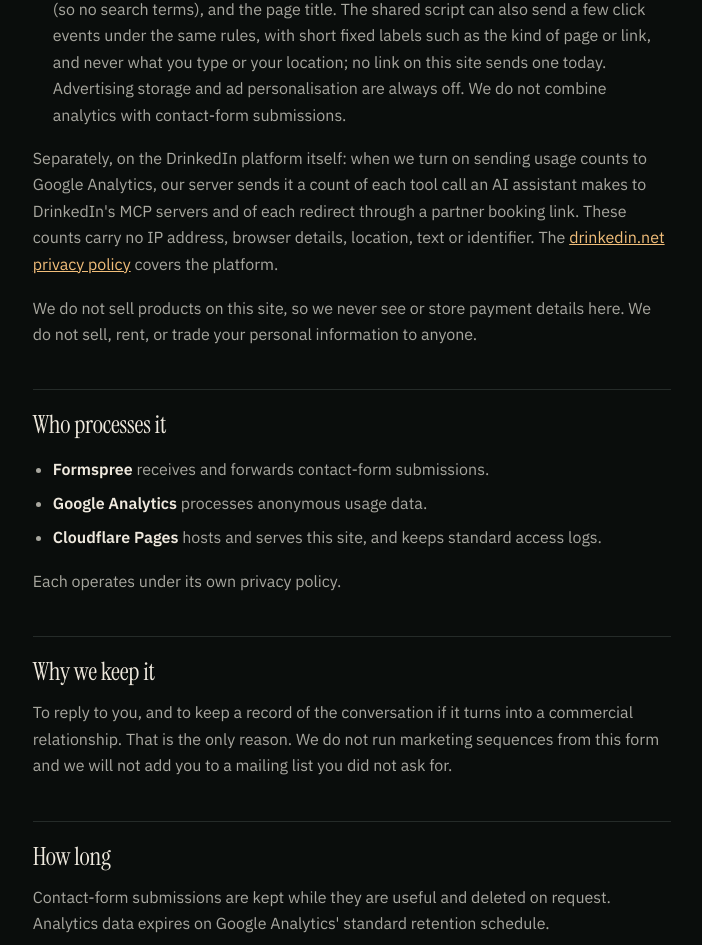
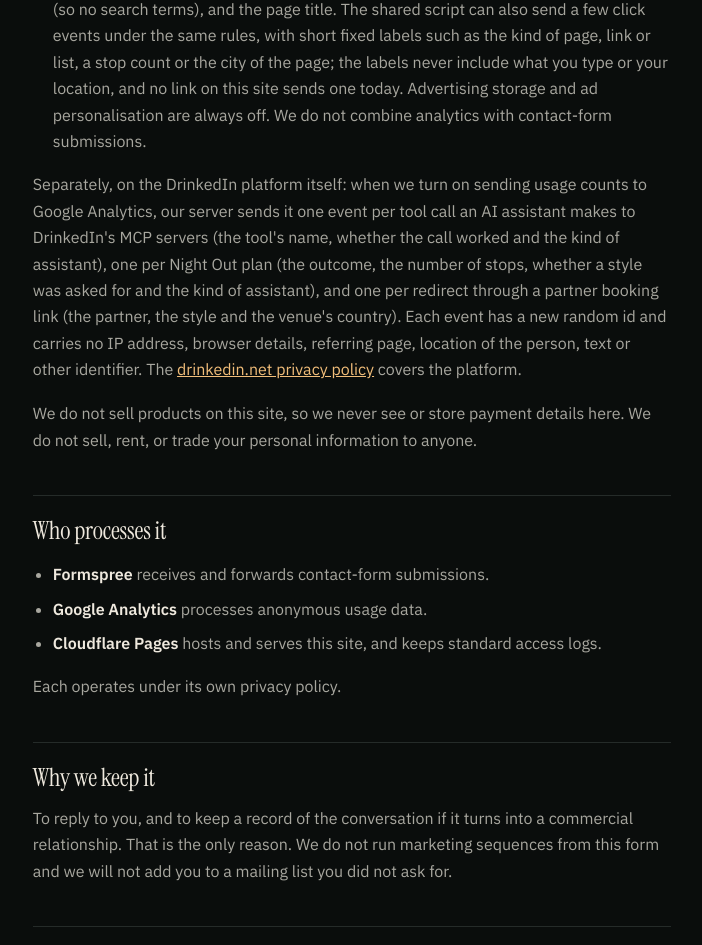
Before and after one commit to haim-barad/business.drinkedin.net-static, a website built with Vite: page src/privacy.html in a window 1280 px wide. Shown: the part 853-1798 px from the top of the page, without its empty margins (288-990 px from the left). Built offline with nearby package versions, Linux system fonts and the light colour scheme.

Commit message:
review fix: privacy names exactly what each server-side GA4 event carries; click-event labels mirror drinkedin.net (SWE-1832)

```diff
--- a/src/privacy.html
+++ b/src/privacy.html
@@ -132,18 +132,23 @@
                     both cut before any &ldquo;?&rdquo; or &ldquo;#&rdquo; (so no search
                     terms), and the page title. The shared script can also send a few
                     click events under the same rules, with short fixed labels such as
-                    the kind of page or link, and never what you type or your location;
-                    no link on this site sends one today. Advertising storage and ad
+                    the kind of page, link or list, a stop count or the city of the page;
+                    the labels never include what you type or your location, and no link
+                    on this site sends one today. Advertising storage and ad
                     personalisation are always off. We do not combine analytics with
                     contact-form submissions.
                 </li>
             </ul>
             <p>
                 Separately, on the DrinkedIn platform itself: when we turn on sending
-                usage counts to Google Analytics, our server sends it a count of each
-                tool call an AI assistant makes to DrinkedIn's MCP servers and of each
-                redirect through a partner booking link. These counts carry no IP
-                address, browser details, location, text or identifier. The
+                usage counts to Google Analytics, our server sends it one event per tool
+                call an AI assistant makes to DrinkedIn's MCP servers (the tool's name,
+                whether the call worked and the kind of assistant), one per Night Out
+                plan (the outcome, the number of stops, whether a style was asked for and
+                the kind of assistant), and one per redirect through a partner booking
+                link (the partner, the style and the venue's country). Each event has a
+                new random id and carries no IP address, browser details, referring page,
+                location of the person, text or other identifier. The
                 <a href="https://drinkedin.net/privacy" target="_blank" rel="noopener noreferrer">drinkedin.net privacy policy</a>
                 covers the platform.
             </p>
```
